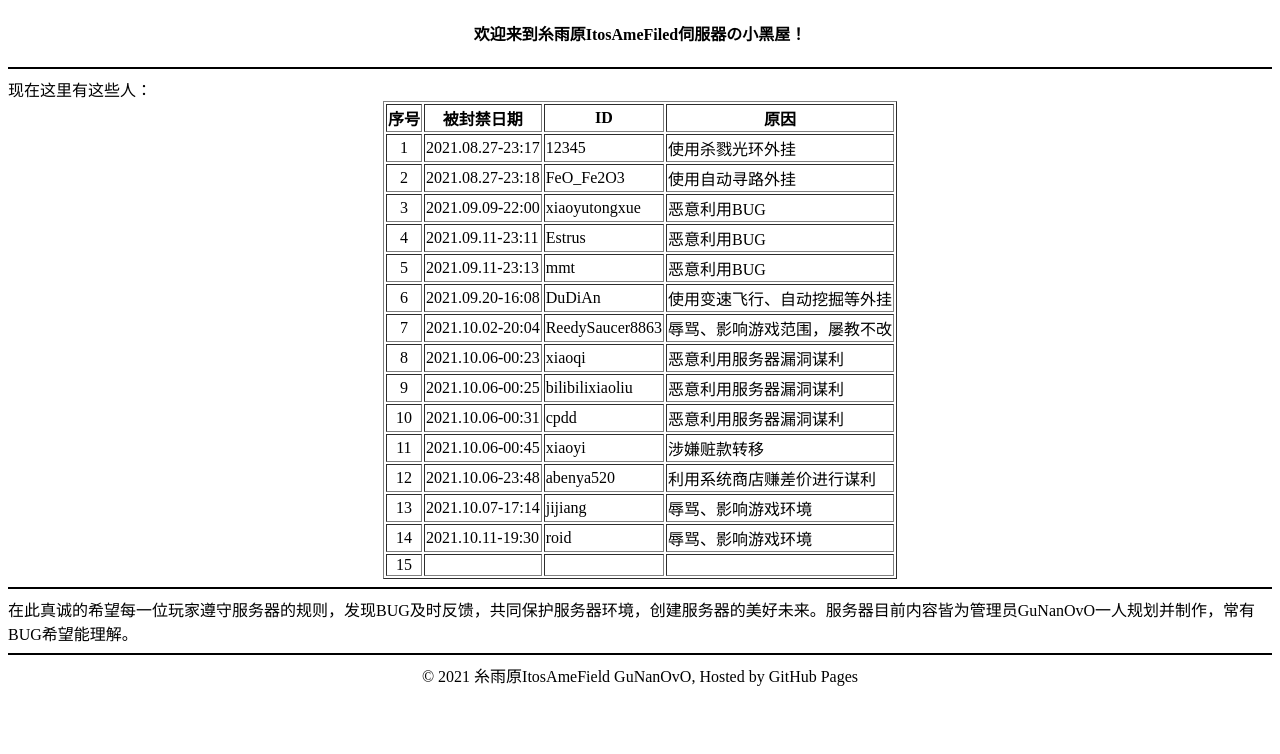
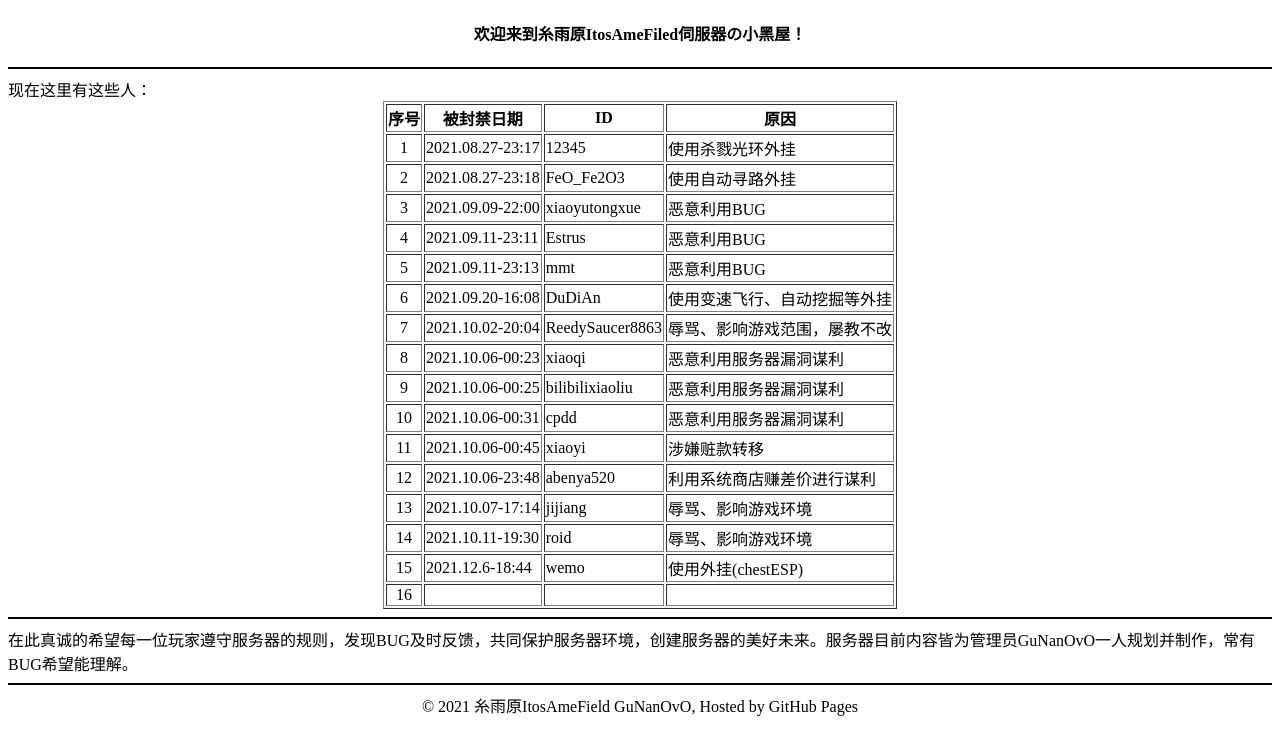
Before and after one commit to GuNanOvO/gunanovo.github.io, a plain HTML site: page baned.html in a window 1280 px wide. Drawn offline with Linux system fonts and the light colour scheme.

Commit message:
Update baned.html

```diff
--- a/baned.html
+++ b/baned.html
@@ -161,6 +161,16 @@
 					<!--number-->
 					<td style="text-align: center;">15</td>
 					<!--date-->
+					<td>2021.12.6-18:44</td>
+					<!--ID-->
+					<td>wemo</td>
+					<!--reason-->
+					<td>使用外挂(chestESP)</td>
+				</tr>
+				<tr>
+					<!--number-->
+					<td style="text-align: center;">16</td>
+					<!--date-->
 					<td></td>
 					<!--ID-->
 					<td></td>
```
